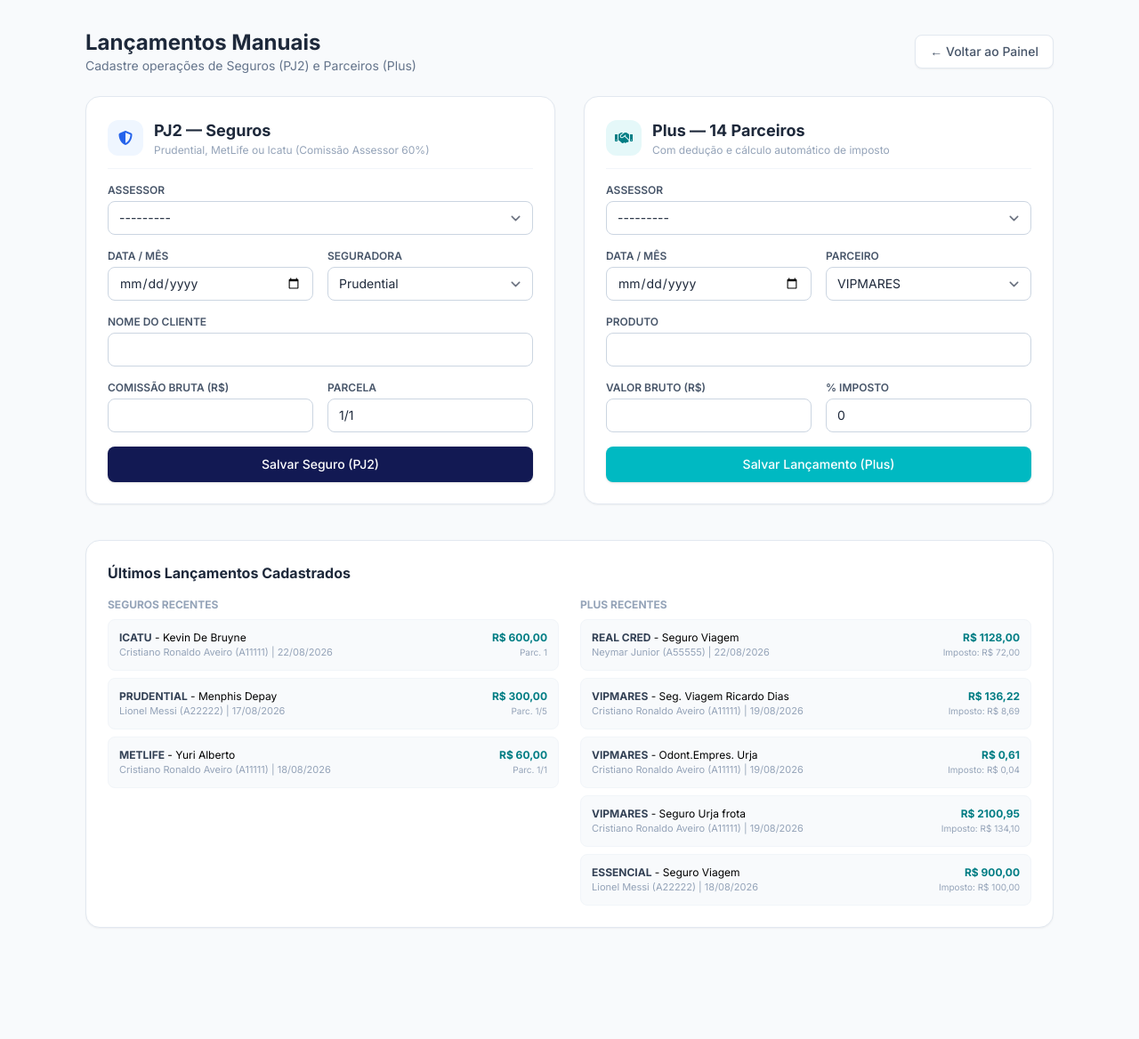
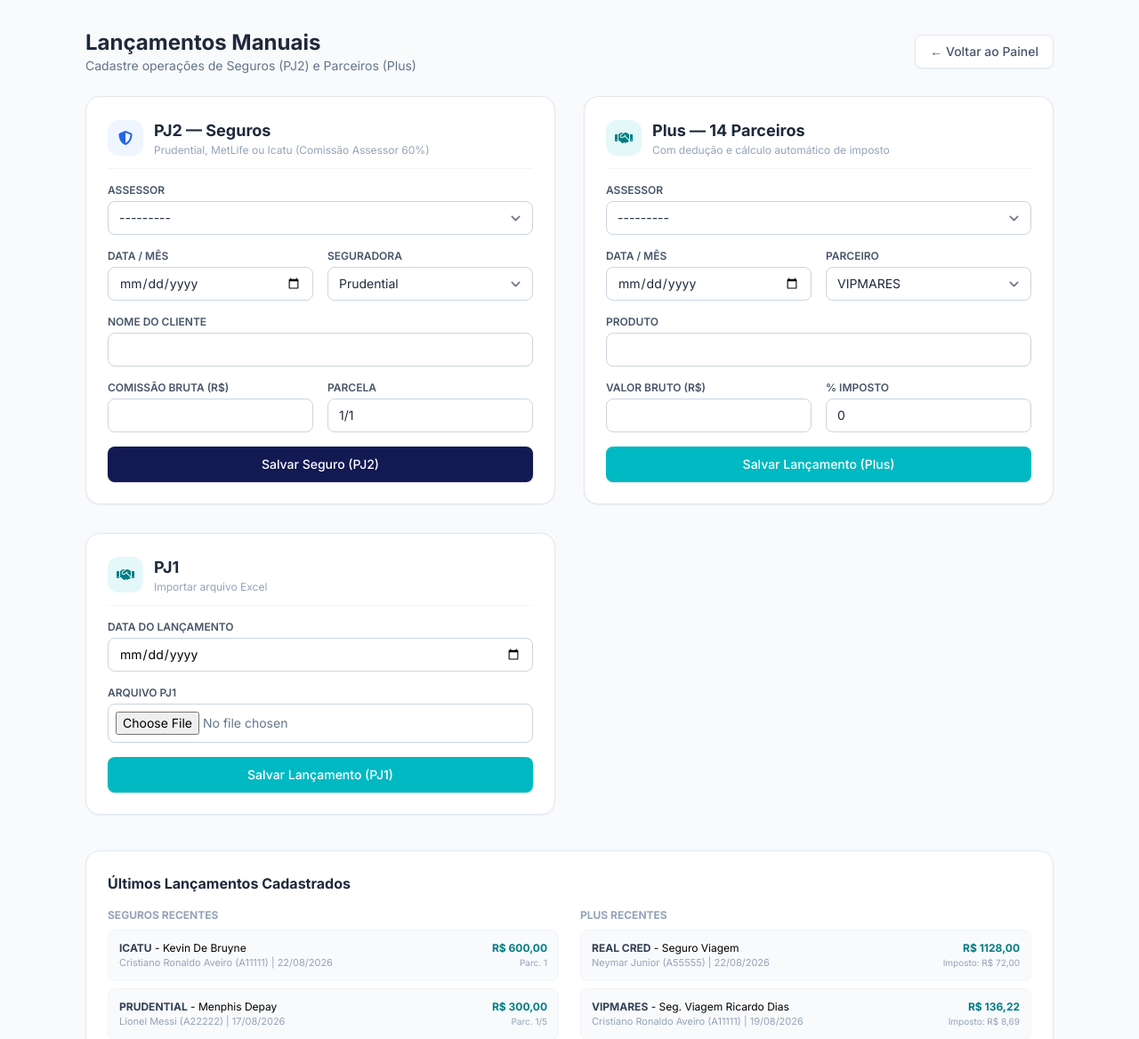
Before and after one commit to andreoni10/finatlas_tcc, a Django app: page /financeiro/lancamentos/ in a window 1280 px wide. Shown: the top 1168 px of the page at 89% size. Before the commit the page ends 1043 px from the top, so only its background shows below. Run offline with Django 5.2, Linux system fonts and the light colour scheme; a user stored in the database is signed in; data comes from the database, SQL or seed files in the repository; both versions use the stored data as it was after the commit; parts of the project's set-up code (start-up, migrations or seed data) failed here and were passed over; some libraries are stand-ins or nearby versions.

Commit message:
Importação e leitura de arquivo excel da PJ1. Restrição de acesso por cargos.

```diff
--- /dev/null
+++ b/finatlas/apps/finance/decorators.py
@@ -0,0 +1,14 @@
+from django.core.exceptions import PermissionDenied
+from functools import wraps
+
+def cargo_requerido(nome_cargo):
+    def decorator(view_func):
+        @wraps(view_func)
+        def _wrapped_view(request, *args, **kwargs):
+            if not request.user.is_authenticated:
+                return redirect('login')
+            if not request.user.role == nome_cargo:
+                raise PermissionDenied # Leva para página 403 Forbidden
+            return view_func(request, *args, **kwargs)
+        return _wrapped_view
+    return decorator
--- a/finatlas/apps/finance/forms.py
+++ b/finatlas/apps/finance/forms.py
@@ -62,3 +62,14 @@
             field.widget.attrs.update({
                 "class": "w-full px-3 py-2 border border-slate-300 rounded-lg focus:ring-2 focus:ring-teal focus:border-teal outline-none text-sm text-slate-800"
             })
+
+
+class ImportarPJ1Form(forms.Form):
+    data = forms.DateField(
+        label="Data de Competência (Mês de Referência)",
+        widget=forms.DateInput(attrs={"type": "date", "class": "w-full px-3 py-2 border border-slate-300 rounded-lg text-sm"}),
+    )
+    arquivo_pj1 = forms.FileField(
+        label="Arquivo Excel PJ1 (.xlsx)",
+        widget=forms.FileInput(attrs={"accept": ".xlsx, .xls", "class": "w-full text-sm text-slate-500 border border-slate-300 rounded-lg p-2"}),
+    )
--- a/finatlas/apps/finance/templates/finance/lancamentos_manuais.html
+++ b/finatlas/apps/finance/templates/finance/lancamentos_manuais.html
@@ -1,10 +1,20 @@
 {% extends "base.html" %}
 
-{% block body_title %} — Lançamentos Manuais{% endblock %}
+{% block body_title %} — Lançamentos{% endblock %}
 
 {% block body_block %}
 <div class="min-h-screen bg-slate-50 py-8">
   <div class="max-w-6xl mx-auto px-4 sm:px-6 lg:px-8">
+
+
+    <!-- TESTE -->
+    <!-- <form method="POST" class="space-y-4">
+        {% csrf_token %}
+        <input type="hidden" name="action" value="teste">
+        <button type="submit" class="w-full mt-2 py-2.5 px-4 bg-teal hover:bg-teal-dark text-white font-medium text-sm rounded-lg shadow transition">
+            Teste
+        </button>
+    </form> -->
 
     <!-- Cabeçalho -->
     <div class="flex items-center justify-between mb-6">
@@ -131,6 +141,38 @@
           </button>
         </form>
       </div>
+
+      <!-- Formulário 3: Importar PJ1 -->
+      <div class="bg-white p-6 rounded-2xl shadow-sm border border-slate-200">
+        <div class="flex items-center space-x-3 mb-4 pb-3 border-b border-slate-100">
+          <div class="w-10 h-10 rounded-xl bg-teal/10 text-teal-dark flex items-center justify-center font-bold">
+            <i class="fa-solid fa-handshake"></i>
+          </div>
+          <div>
+            <h2 class="text-lg font-bold text-slate-800">PJ1</h2>
+            <p class="text-xs text-slate-400">Importar arquivo Excel</p>
+          </div>
+        </div>
+
+        <form method="POST" enctype="multipart/form-data" class="space-y-4">
+          {% csrf_token %}
+          <input type="hidden" name="action" value="salvar_pj1">
+
+          <div class="grid grid-cols-1 gap-4">
+            <div>
+              <label class="block text-xs font-semibold uppercase text-slate-600 mb-1">Data do Lançamento</label>
+              {{ form_pj1.data }}
+            </div>
+            <div>
+              <label class="block text-xs font-semibold uppercase text-slate-600 mb-1">Arquivo PJ1</label>
+              {{ form_pj1.arquivo_pj1 }}
+            </div>
+          </div>
+          <button type="submit" class="w-full mt-2 py-2.5 px-4 bg-teal hover:bg-teal-dark text-white font-medium text-sm rounded-lg shadow transition">
+            Salvar Lançamento (PJ1)
+          </button>
+        </form>
+      </div>
     </div>
 
     <!-- Tabela com os Últimos Lançamentos Salvos -->
--- a/finatlas/apps/finance/views.py
+++ b/finatlas/apps/finance/views.py
@@ -2,40 +2,34 @@ from decimal import Decimal
 from django.shortcuts import render, redirect
 from django.contrib import messages
 from django.contrib.auth.decorators import login_required
-from .forms import LancamentoPJ2SeguroForm, LancamentoPlusForm
+from .forms import LancamentoPJ2SeguroForm, LancamentoPlusForm, ImportarPJ1Form
 from .models import LancamentoPJ2Seguro, LancamentoPlus
+from .services import importar_excel_pj1
+from .decorators import cargo_requerido
 
 
+@cargo_requerido('financeiro')
 @login_required
 def lancamentos_manuais(request):
     form_seguro = LancamentoPJ2SeguroForm(prefix="seguro")
     form_plus = LancamentoPlusForm(prefix="plus")
+    form_pj1 = ImportarPJ1Form(prefix="pj1")
 
     if request.method == "POST":
         action = request.POST.get("action")
 
         # Se clicou em Salvar Seguro
         if action == "salvar_seguro":
-            form_seguro = LancamentoPJ2SeguroForm(request.POST, prefix="seguro")
-
-            if form_seguro.is_valid():
-                seguro = form_seguro.save(commit=False)
-                seguro.comissao_assessor_60 = seguro.comissao_bruta_escritorio * Decimal("0.60") # Cálculo automatico de 60% para o assessor
-                seguro.save()
-                messages.success(request, f"Seguro de {seguro.cliente} ({seguro.seguradora}) cadastrado com sucesso!")
-                return redirect("finance:lancamentos_manuais")
+            salvar_seguro(request, form_seguro)
 
         # Se clicou em Salvar Plus
         elif action == "salvar_plus":
-            form_plus = LancamentoPlusForm(request.POST, prefix="plus")
+            salvar_plus(request, form_plus)
 
-            if form_plus.is_valid():
-                plus = form_plus.save(commit=False)
-                plus.valor_imposto = plus.valor_bruto * (plus.pct_imposto / Decimal("100")) # Cálculo automático do imposto e líquido
-                plus.valor_liquido = plus.valor_bruto - plus.valor_imposto
-                plus.save()
-                messages.success(request, f"Lançamento da Plus ({plus.parceiro}) cadastrado com sucesso!")
-                return redirect("finance:lancamentos_manuais")
+        # Se clicou em Salvar Lançamento (PJ1)
+        elif action == "salvar_pj1":
+            salvar_pj1(request, form_pj1)
+
 
     # Busca os últimos 5 lançamentos de cada para exibir na tela
     ultimos_seguros = LancamentoPJ2Seguro.objects.select_related("assessor__user").order_by("-id")[:5]
@@ -44,7 +38,39 @@ def lancamentos_manuais(request):
     context = {
         "form_seguro": form_seguro,
         "form_plus": form_plus,
+        "form_pj1": form_pj1,
         "ultimos_seguros": ultimos_seguros,
         "ultimos_plus": ultimos_plus,
     }
     return render(request, "finance/lancamentos_manuais.html", context)
+
+
+def salvar_seguro(request, form_seguro):
+    form_seguro = LancamentoPJ2SeguroForm(request.POST, prefix="seguro")
+
+    if form_seguro.is_valid():
+        seguro = form_seguro.save(commit=False)
+        seguro.comissao_assessor_60 = seguro.comissao_bruta_escritorio * Decimal("0.60") # Cálculo automatico de 60% para o assessor
+        seguro.save()
+        messages.success(request, f"Seguro de {seguro.cliente} ({seguro.seguradora}) cadastrado com sucesso!")
+
+
+def salvar_plus(request, form_plus):
+    form_plus = LancamentoPlusForm(request.POST, prefix="plus")
+
+    if form_plus.is_valid():
+        plus = form_plus.save(commit=False)
+        plus.valor_imposto = plus.valor_bruto * (plus.pct_imposto / Decimal("100")) # Cálculo automático do imposto e líquido
+        plus.valor_liquido = plus.valor_bruto - plus.valor_imposto
+        plus.save()
+        messages.success(request, f"Lançamento da Plus ({plus.parceiro}) cadastrado com sucesso!")
+
+
+def salvar_pj1(request, form_pj1):
+    form_pj1 = ImportarPJ1Form(request.POST, request.FILES, prefix="pj1")
+
+    if form_pj1.is_valid():
+        data = form_pj1.cleaned_data["data"]
+        arquivo_pj1 = form_pj1.cleaned_data["arquivo_pj1"]
+        importar_excel_pj1(arquivo_pj1)
+        messages.success(request, "Arquivo de PJ1 importado com sucesso!")
```
Also changed, not shown: finatlas/apps/finance/services.py (added, +93 -0 lines), finatlas/db.sqlite3, 1 other file.
